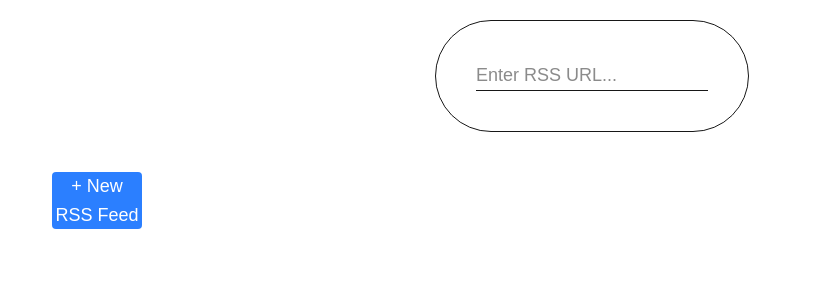
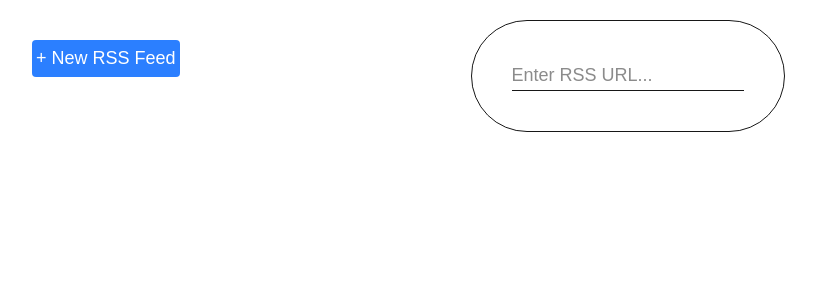
Before and after one commit to HF-Ifrit/rss-marquee, a Next.js app: page / in a window 1280 px wide. Both pictures are taken after a click on the button "+ New RSS Feed". Shown: the top 300 px of the page, without its empty margins (48-864 px from the left). Built offline with nearby package versions, Linux system fonts and the light colour scheme.

Commit message:
Split layout to side and main content

```diff
--- a/app/_components/Carousel.tsx
+++ b/app/_components/Carousel.tsx
@@ -37,7 +37,7 @@ export default function Carousel({
           className="mb-5 w-full flex flex-row gap-x-5 items-center"
         >
           <button
-            className="transition-colors hover:text-white text-4xl text-red-500 font-bold hover:cursor-pointer"
+            className="rounded-full px-4 py-2 transition-colors hover:text-white text-3xl text-red-500 font-bold hover:bg-red-800 hover:cursor-pointer"
             onClick={handleRemoveCarousel}
           >
             x
@@ -46,7 +46,10 @@ export default function Carousel({
             <p className="text-3xl font-bold">{channel.title}</p>
             <p className="italic">{channel.description}</p>
           </div>
-          <button className="ml-auto" onClick={handleMinimize}>
+          <button
+            className="ml-auto p-4 transition rounded-full hover:bg-gray-800"
+            onClick={handleMinimize}
+          >
             {minimized ? <MaximizeIcon /> : <MinimizeIcon />}
           </button>
         </div>
@@ -54,7 +57,7 @@ export default function Carousel({
           <>
             <button
               onClick={() => setPaused(!paused)}
-              className="flex p-2 transition rounded-full hover:bg-gray-800"
+              className="flex p-2 mb-2 transition rounded-full hover:bg-gray-800"
             >
               {paused ? <ResumeIcon /> : <PauseIcon />}
             </button>
--- a/app/_components/CarouselCard.tsx
+++ b/app/_components/CarouselCard.tsx
@@ -16,7 +16,7 @@ export default function CarouselCard({ item }: CarouselCardProps) {
             alt={item.title}
             width={200}
             height={150}
-            className="rounded-md"
+            className="rounded-md max-h-[150px]"
           />
         ) : (
           <ImagePlaceholder />
--- a/app/page.tsx
+++ b/app/page.tsx
@@ -71,9 +71,24 @@ export default function Home() {
   );
 
   return (
-    <div className="px-5 pt-5 pb-10 flex flex-col gap-y-5">
+    <div className="flex flex-row pt-5">
+      <div id="sideBar">
+        <button
+          className="p-1 mt-5 justify-self-start mr-auto text-center bg-blue-500! hover:cursor-pointer hover:bg-blue-700! text-white rounded"
+          onClick={() => addNewCarousel(carouselCounter, undefined)}
+        >
+          + New RSS Feed
+        </button>
+      </div>
+      <div
+        id="pageContent"
+        className="items-center w-4/5 px-5 pb-10 flex flex-col gap-y-5"
+      >
         {Array.from(carouselMap.entries()).map((entry) => (
-        <div key={`carousel${entry[0]}`} className="flex justify-center">
+          <div
+            key={`carousel${entry[0]}`}
+            className="w-3/4 flex justify-center"
+          >
             {entry[1] ? (
               <Carousel
                 handleRemoveCarousel={() => removeCarousel(entry[0])}
@@ -87,12 +102,7 @@ export default function Home() {
             )}
           </div>
         ))}
-      <button
-        className="mt-5 max-w-1/12 text-center bg-blue-500! hover:cursor-pointer hover:bg-blue-700! text-white rounded"
-        onClick={() => addNewCarousel(carouselCounter, undefined)}
-      >
-        + New RSS Feed
-      </button>
+      </div>
     </div>
   );
 }
```
Lines whose indentation alone changed are shown as unchanged.
